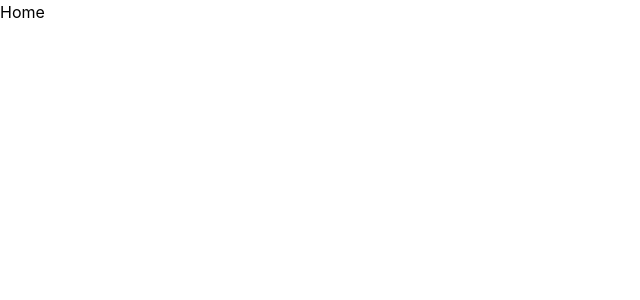
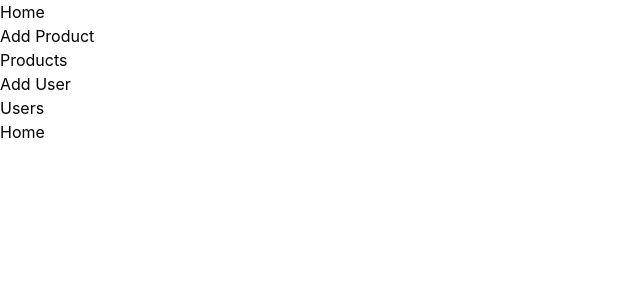
Before and after one commit to Ameer2000Mzori/Mini-React-RTK, a React (Create React App) app: page / in a window 1280 px wide. Shown: the top 300 px of the page, without its empty margins (0-640 px from the left). Built offline with nearby package versions, Linux system fonts and the light colour scheme.

Commit message:
finished navbar + added styled component to the project

```diff
--- a/package.json
+++ b/package.json
@@ -12,6 +12,8 @@
     "react-redux": "^9.1.0",
     "react-router-dom": "^6.22.3",
     "react-scripts": "5.0.1",
+    "styled-components": "^6.1.8",
+    "uniqid": "^5.4.0",
     "web-vitals": "^2.1.4"
   },
   "scripts": {
--- a/src/App.js
+++ b/src/App.js
@@ -6,10 +6,12 @@ import AddProduct from './component/page/AddProduct.jsx'
 import Products from './component/page/Products.jsx'
 import AddUser from './component/page/AddUser.jsx'
 import Users from './component/page/Users.jsx'
+import Navbar from './component/Navbar.jsx'
 function App() {
   return (
     <div>
       <Router>
+        <Navbar />
         <Routes>
           <Route path="*" element={<NotFoundPage />} />
           <Route path="/" element={<Home />} />
@@ -17,7 +19,7 @@ function App() {
           <Route path="/addproduct" element={<AddProduct />} />
           <Route path="/products" element={<Products />} />
           <Route path="/adduser" element={<AddUser />} />
-          <Route path="/usrs" element={<Users />} />
+          <Route path="/users" element={<Users />} />
         </Routes>
       </Router>
     </div>
--- a/src/component/Navbar.jsx
+++ b/src/component/Navbar.jsx
@@ -1,6 +1,28 @@
-import React from 'react'
+import { Link } from 'react-router-dom'
 const Navbar = () => {
-  return <div>Navbar</div>
+  return (
+    <>
+      <nav>
+        <ul>
+          <li>
+            <Link to="/">Home</Link>
+          </li>
+          <li>
+            <Link to="/addproduct">Add Product</Link>
+          </li>
+          <li>
+            <Link to="/products">Products</Link>
+          </li>
+          <li>
+            <Link to="/adduser">Add User</Link>
+          </li>
+          <li>
+            <Link to="/users">Users</Link>
+          </li>
+        </ul>
+      </nav>
+    </>
+  )
 }
 
 export default Navbar
```
Also changed, not shown: 1 other file (tests, documents, lock files or other folders).
